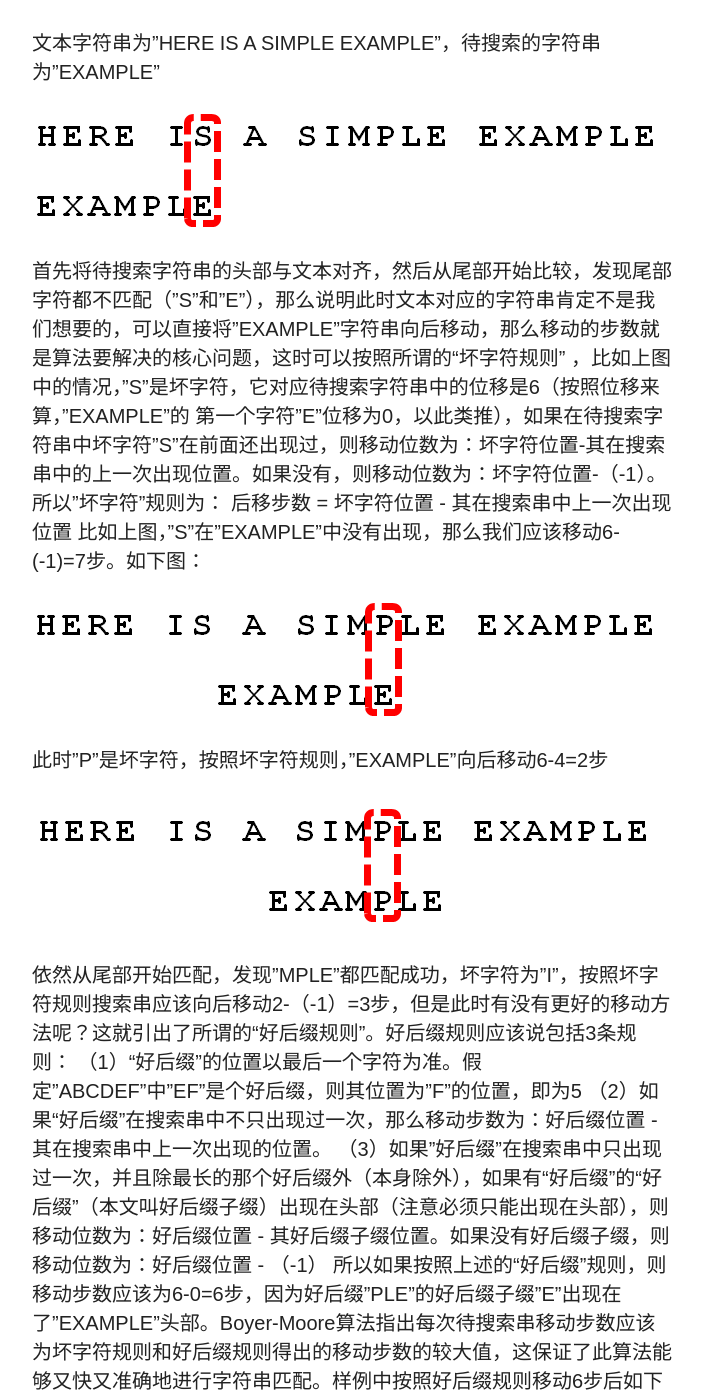
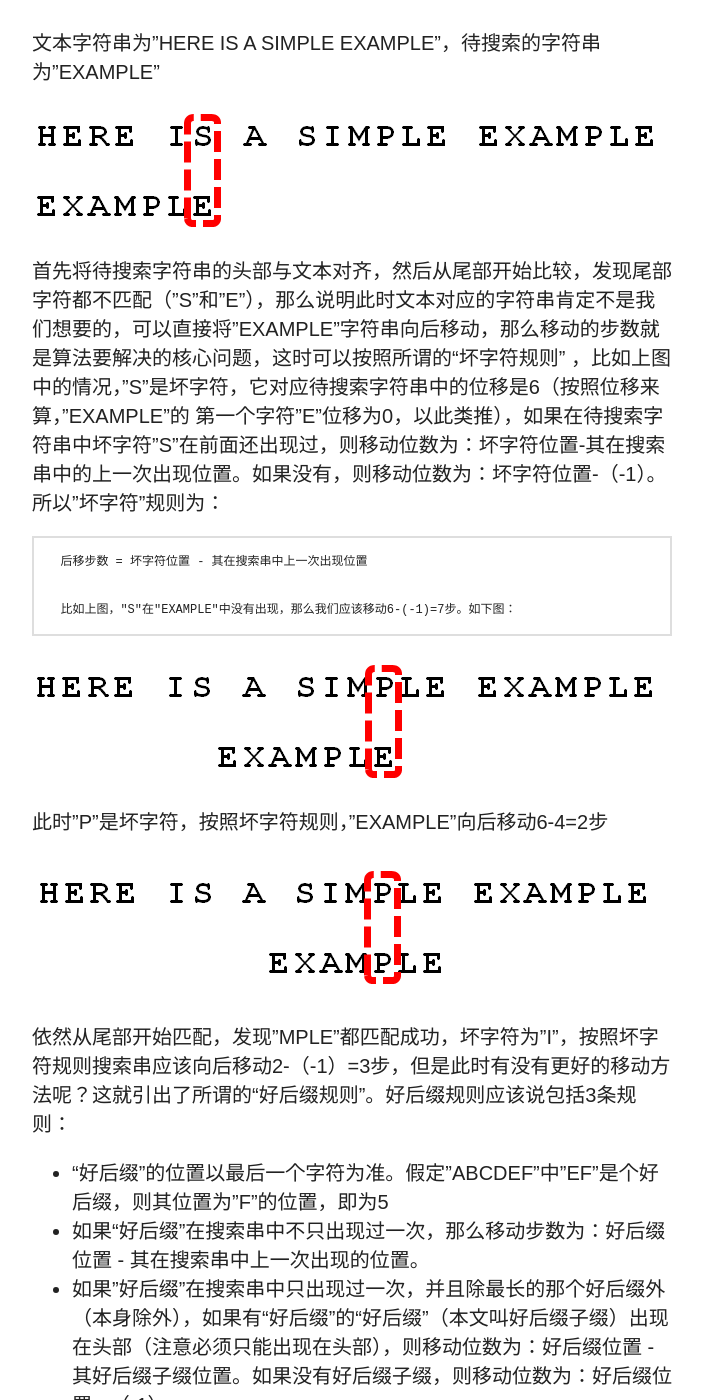
Before and after one commit to wuyu201321060203/wuyu201321060203.github.io, a Jekyll site: the page built from _posts/2014-08-07-Boyer-Moore.md, in a window 1280 px wide and 1400 px high, scrolled down 1234 px. Shown: the whole window, without its empty margins (318-1021 px from the left). Built offline with Jekyll 4.4.1, drawn with Linux system fonts in a browser that asks for light colours; nearby versions of some CDN libraries; some of the changed text lies outside the part shown.

Commit message:
first post of Boyer-Moore

```diff
--- a/_posts/2014-08-07-Boyer-Moore.md
+++ b/_posts/2014-08-07-Boyer-Moore.md
@@ -24,7 +24,9 @@ share: true
 ![](/images/BM2.png)
 
 首先将待搜索字符串的头部与文本对齐，然后从尾部开始比较，发现尾部字符都不匹配（"S"和"E"），那么说明此时文本对应的字符串肯定不是我们想要的，可以直接将"EXAMPLE"字符串向后移动，那么移动的步数就是算法要解决的核心问题，这时可以按照所谓的“坏字符规则” ，比如上图中的情况，"S"是坏字符，它对应待搜索字符串中的位移是6（按照位移来算，"EXAMPLE"的 第一个字符"E"位移为0，以此类推），如果在待搜索字符串中坏字符"S"在前面还出现过，则移动位数为：坏字符位置-其在搜索串中的上一次出现位置。如果没有，则移动位数为：坏字符位置-（-1）。所以"坏字符"规则为：
+
       后移步数 = 坏字符位置 - 其在搜索串中上一次出现位置
+
       比如上图，"S"在"EXAMPLE"中没有出现，那么我们应该移动6-(-1)=7步。如下图：
 
 ![](/images/BM3.png)
@@ -34,10 +36,12 @@ share: true
 ![](/images/BM4.png)
 
 依然从尾部开始匹配，发现"MPLE"都匹配成功，坏字符为"I"，按照坏字符规则搜索串应该向后移动2-（-1）=3步，但是此时有没有更好的移动方法呢？这就引出了所谓的“好后缀规则”。好后缀规则应该说包括3条规则：
-   （1）“好后缀”的位置以最后一个字符为准。假定"ABCDEF"中"EF"是个好后缀，则其位置为"F"的位置，即为5
-   （2）如果“好后缀”在搜索串中不只出现过一次，那么移动步数为：好后缀位置 - 其在搜索串中上一次出现的位置。
-   （3）如果"好后缀"在搜索串中只出现过一次，并且除最长的那个好后缀外（本身除外），如果有“好后缀”的“好后缀”（本文叫好后缀子缀）出现在头部（注意必须只能出现在头部），则移动位数为：好后缀位置 -  其好后缀子缀位置。如果没有好后缀子缀，则移动位数为：好后缀位置 - （-1）
-      所以如果按照上述的“好后缀”规则，则移动步数应该为6-0=6步，因为好后缀"PLE"的好后缀子缀"E"出现在了"EXAMPLE"头部。Boyer-Moore算法指出每次待搜索串移动步数应该为坏字符规则和好后缀规则得出的移动步数的较大值，这保证了此算法能够又快又准确地进行字符串匹配。样例中按照好后缀规则移动6步后如下图：
+
+* “好后缀”的位置以最后一个字符为准。假定"ABCDEF"中"EF"是个好后缀，则其位置为"F"的位置，即为5
+* 如果“好后缀”在搜索串中不只出现过一次，那么移动步数为：好后缀位置 - 其在搜索串中上一次出现的位置。
+* 如果"好后缀"在搜索串中只出现过一次，并且除最长的那个好后缀外（本身除外），如果有“好后缀”的“好后缀”（本文叫好后缀子缀）出现在头部（注意必须只能出现在头部），则移动位数为：好后缀位置 -  其好后缀子缀位置。如果没有好后缀子缀，则移动位数为：好后缀位置 - （-1）
+
+所以如果按照上述的“好后缀”规则，则移动步数应该为6-0=6步，因为好后缀"PLE"的好后缀子缀"E"出现在了"EXAMPLE"头部。Boyer-Moore算法指出每次待搜索串移动步数应该为坏字符规则和好后缀规则得出的移动步数的较大值，这保证了此算法能够又快又准确地进行字符串匹配。样例中按照好后缀规则移动6步后如下图：
 
 ![](/images/BM5.png)
 
@@ -400,6 +404,7 @@ void PrintError(const char* location,const char* errormessage)
 
 (2)待搜索字符串：
 EXAMPLE
+
 (3)测试结果：
 
 ![](/images/BM8.png)
```
